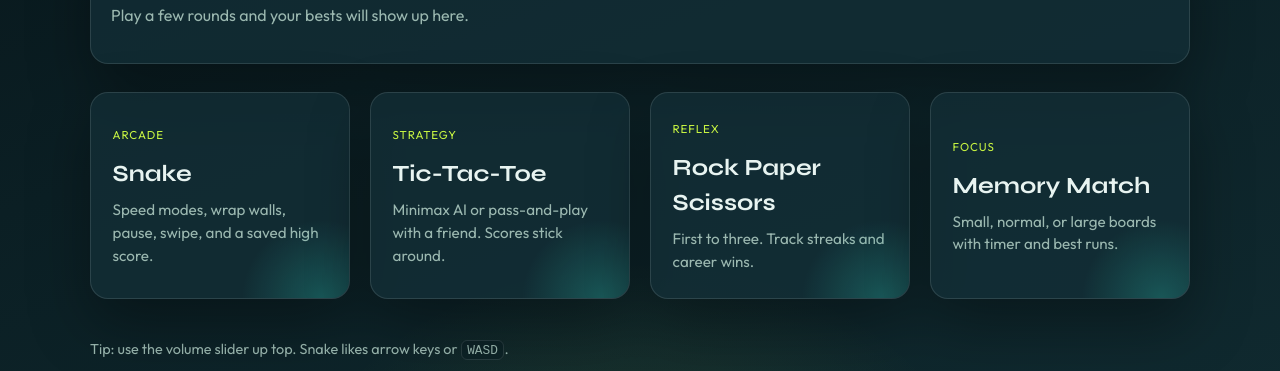
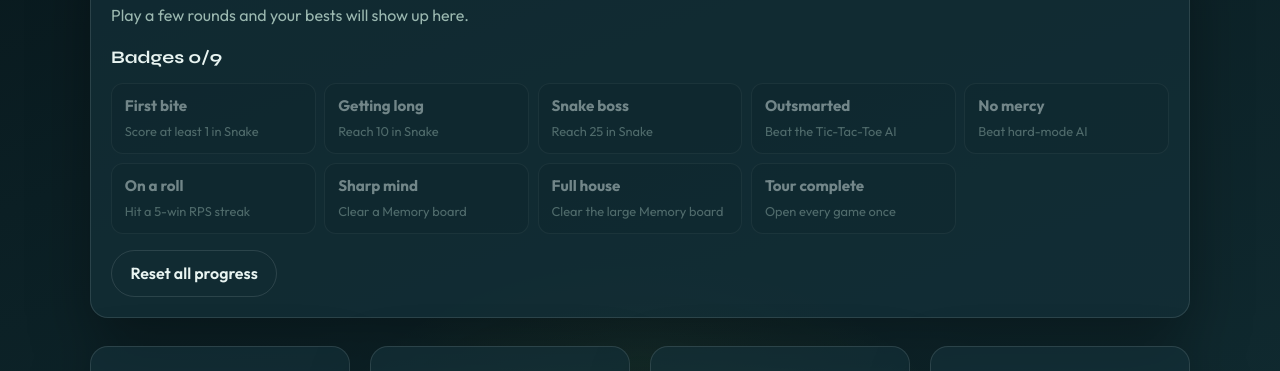
Before and after one commit to selengr/games, a website built with Vite: page index.html in a window 1280 px wide. Shown: the part 356-727 px from the top of the page. Built offline with nearby package versions, Linux system fonts and the light colour scheme.

Commit message:
help button, badges ui, reset progress

```diff
--- a/src/shared/chrome.ts
+++ b/src/shared/chrome.ts
@@ -1,11 +1,13 @@
 import { setRoute } from "./router";
 import { toggleMute, isMuted, getVolume, setVolume } from "./settings";
 import { unlockAudio, sfx } from "./audio";
+import { openHelpModal } from "./help";
 
 export function renderChrome(opts: {
   title?: string;
   showBack?: boolean;
   showVolume?: boolean;
+  helpGame?: "snake" | "tictactoe" | "rps" | "memory";
 }): string {
   const muted = isMuted();
   const volume = Math.round(getVolume() * 100);
@@ -13,6 +15,11 @@ export function renderChrome(opts: {
     <div class="brand-bar">
       <p class="brand">Arcade Hub</p>
       <div class="chrome-actions">
+        ${
+          opts.helpGame
+            ? `<button class="icon-btn" type="button" data-help>Help</button>`
+            : ""
+        }
         <button class="icon-btn" type="button" data-mute aria-pressed="${muted}" title="${muted ? "Unmute" : "Mute"}">
           ${muted ? "Sound off" : "Sound on"}
         </button>
@@ -34,7 +41,11 @@ export function renderChrome(opts: {
   `;
 }
 
-export function bindChrome(root: HTMLElement, onChange?: () => void): void {
+export function bindChrome(
+  root: HTMLElement,
+  onChange?: () => void,
+  helpGame?: "snake" | "tictactoe" | "rps" | "memory",
+): void {
   root.querySelector("[data-back]")?.addEventListener("click", () => {
     sfx.tap();
     setRoute("hub");
@@ -53,4 +64,9 @@ export function bindChrome(root: HTMLElement, onChange?: () => void): void {
     setVolume(value);
     sfx.tap();
   });
+
+  root.querySelector("[data-help]")?.addEventListener("click", () => {
+    sfx.tap();
+    if (helpGame) openHelpModal(root, helpGame);
+  });
 }
--- a/src/shared/stats.ts
+++ b/src/shared/stats.ts
@@ -1,4 +1,9 @@
-import { loadJson } from "./storage";
+import { loadJson, removeJson } from "./storage";
+import {
+  ACHIEVEMENTS,
+  clearAchievements,
+  unlockedIds,
+} from "./achievements";
 
 export type PlayerStats = {
   snakeBest: number;
@@ -66,6 +71,20 @@ export function hasAnyStats(stats: PlayerStats): boolean {
   );
 }
 
+export function clearAllProgress(): void {
+  const keys = [
+    "arcade-snake-best",
+    "arcade-ttt-scores",
+    "arcade-rps-stats",
+    "arcade-memory-best-v2",
+    "arcade-memory-best-small",
+    "arcade-memory-best-normal",
+    "arcade-memory-best-large",
+  ];
+  for (const key of keys) saveJson(key, null);
+  clearAchievements();
+}
+
 function formatTime(total: number): string {
   const m = Math.floor(total / 60);
   const s = total % 60;
@@ -73,20 +92,19 @@ function formatTime(total: number): string {
 }
 
 export function renderStatsBlock(stats: PlayerStats): string {
-  if (!hasAnyStats(stats)) {
-    return `
-      <section class="stats-panel panel">
-        <h2>Your run</h2>
-        <p class="muted">Play a few rounds and your bests will show up here.</p>
-      </section>
-    `;
-  }
+  const unlocked = new Set(unlockedIds());
 
   return `
     <section class="stats-panel panel" aria-label="Player stats">
       <h2>Your run</h2>
-      <p class="muted">Saved on this device.</p>
-      <div class="stats-grid">
+      <p class="muted">${
+        hasAnyStats(stats)
+          ? "Saved on this device."
+          : "Play a few rounds and your bests will show up here."
+      }</p>
+      ${
+        hasAnyStats(stats)
+          ? `<div class="stats-grid">
         <div class="stat-card"><span>Snake best</span><strong>${stats.snakeBest}</strong></div>
         <div class="stat-card"><span>TTT record</span><strong>${stats.tttWins}-${stats.tttLosses}-${stats.tttDraws}</strong></div>
         <div class="stat-card"><span>RPS wins</span><strong>${stats.rpsWins}</strong></div>
@@ -96,6 +114,24 @@ export function renderStatsBlock(stats: PlayerStats): string {
             ? "—"
             : `${stats.memoryBestMoves} / ${formatTime(stats.memoryBestSeconds ?? 0)}`
         }</strong></div>
+      </div>`
+          : ""
+      }
+      <h3 style="margin:1.1rem 0 0;font-family:var(--font-display);font-size:1.1rem">
+        Badges ${unlocked.size}/${ACHIEVEMENTS.length}
+      </h3>
+      <div class="achieve-grid">
+        ${ACHIEVEMENTS.map(
+          (a) => `
+          <div class="achieve-card ${unlocked.has(a.id) ? "on" : ""}">
+            <strong>${a.title}</strong>
+            <span>${a.detail}</span>
+          </div>
+        `,
+        ).join("")}
+      </div>
+      <div class="row" style="margin-top:1rem">
+        <button class="btn btn-ghost" type="button" data-reset-all>Reset all progress</button>
       </div>
     </section>
   `;
--- a/src/shared/storage.ts
+++ b/src/shared/storage.ts
@@ -11,3 +11,7 @@ export function loadJson<T>(key: string, fallback: T): T {
 export function saveJson<T>(key: string, value: T): void {
   localStorage.setItem(key, JSON.stringify(value));
 }
+
+export function removeJson(key: string): void {
+  localStorage.removeItem(key);
+}
--- a/src/styles/global.css
+++ b/src/styles/global.css
@@ -169,6 +169,97 @@ a {
 
 .route-fade {
   animation: rise 0.35s ease both;
+}
+
+.help-modal {
+  position: fixed;
+  inset: 0;
+  z-index: 40;
+  display: grid;
+  place-items: center;
+  padding: 1rem;
+  background: rgba(4, 12, 14, 0.72);
+  backdrop-filter: blur(6px);
+}
+
+.help-dialog {
+  width: min(420px, 100%);
+  border: 1px solid var(--line);
+  border-radius: var(--radius);
+  background: #102a30;
+  padding: 1.25rem 1.3rem 1.35rem;
+  box-shadow: var(--shadow);
+}
+
+.help-dialog h3 {
+  font-family: var(--font-display);
+  margin: 0 0 0.75rem;
+}
+
+.help-dialog ol {
+  margin: 0 0 1.1rem;
+  padding-left: 1.2rem;
+  color: var(--mist);
+}
+
+.help-dialog li {
+  margin-bottom: 0.45rem;
+}
+
+.fx-layer {
+  position: fixed;
+  inset: 0;
+  width: 100%;
+  height: 100%;
+  pointer-events: none;
+  z-index: 50;
+}
+
+.achieve-grid {
+  display: grid;
+  grid-template-columns: repeat(auto-fit, minmax(180px, 1fr));
+  gap: 0.55rem;
+  margin-top: 0.75rem;
+}
+
+.achieve-card {
+  border: 1px solid var(--line);
+  border-radius: 12px;
+  padding: 0.7rem 0.8rem;
+  background: rgba(11, 31, 36, 0.4);
+  opacity: 0.45;
+}
+
+.achieve-card.on {
+  opacity: 1;
+  border-color: rgba(200, 245, 66, 0.35);
+  background: rgba(200, 245, 66, 0.08);
+}
+
+.achieve-card strong {
+  display: block;
+  font-size: 0.95rem;
+}
+
+.achieve-card span {
+  color: var(--mist);
+  font-size: 0.8rem;
+}
+
+.toast {
+  position: fixed;
+  left: 50%;
+  bottom: 1.25rem;
+  transform: translateX(-50%);
+  z-index: 60;
+  border: 1px solid rgba(200, 245, 66, 0.4);
+  background: #143038;
+  color: var(--foam);
+  border-radius: 999px;
+  padding: 0.65rem 1.1rem;
+  font-weight: 600;
+  box-shadow: var(--shadow);
+  animation: rise 0.25s ease both;
 }
 
 .hint {
```
Also changed, not shown: src/shared/toast.ts (added, +17 -0 lines).
